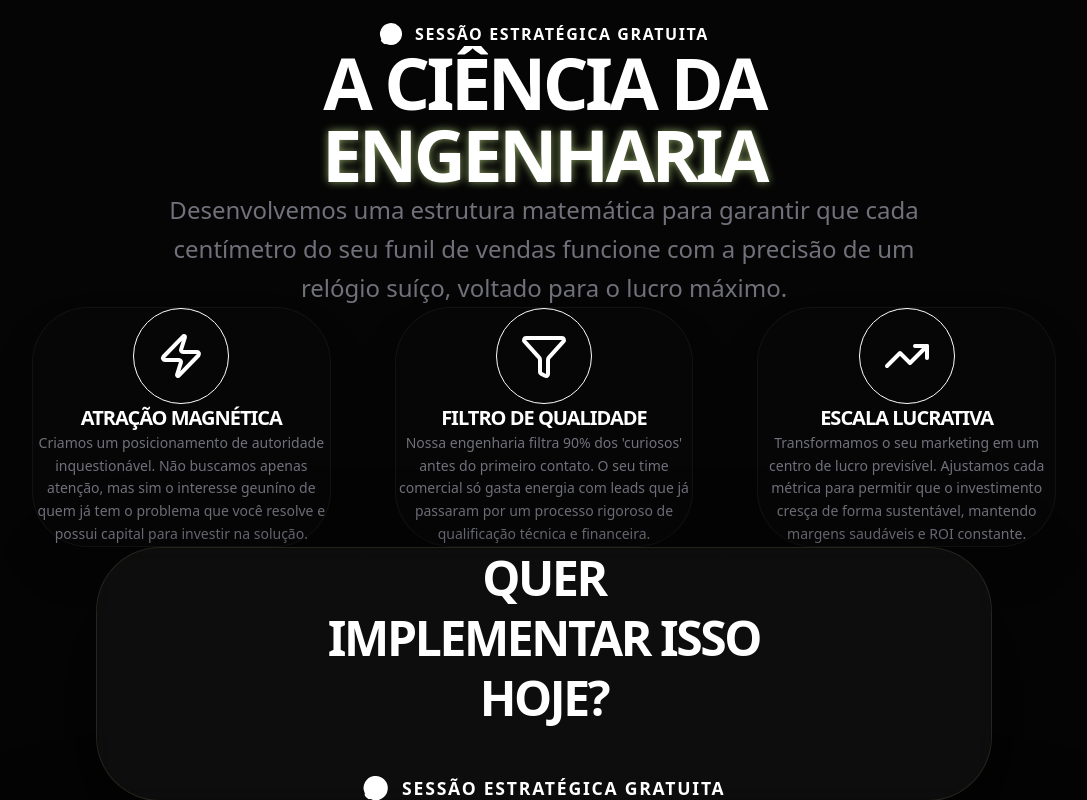
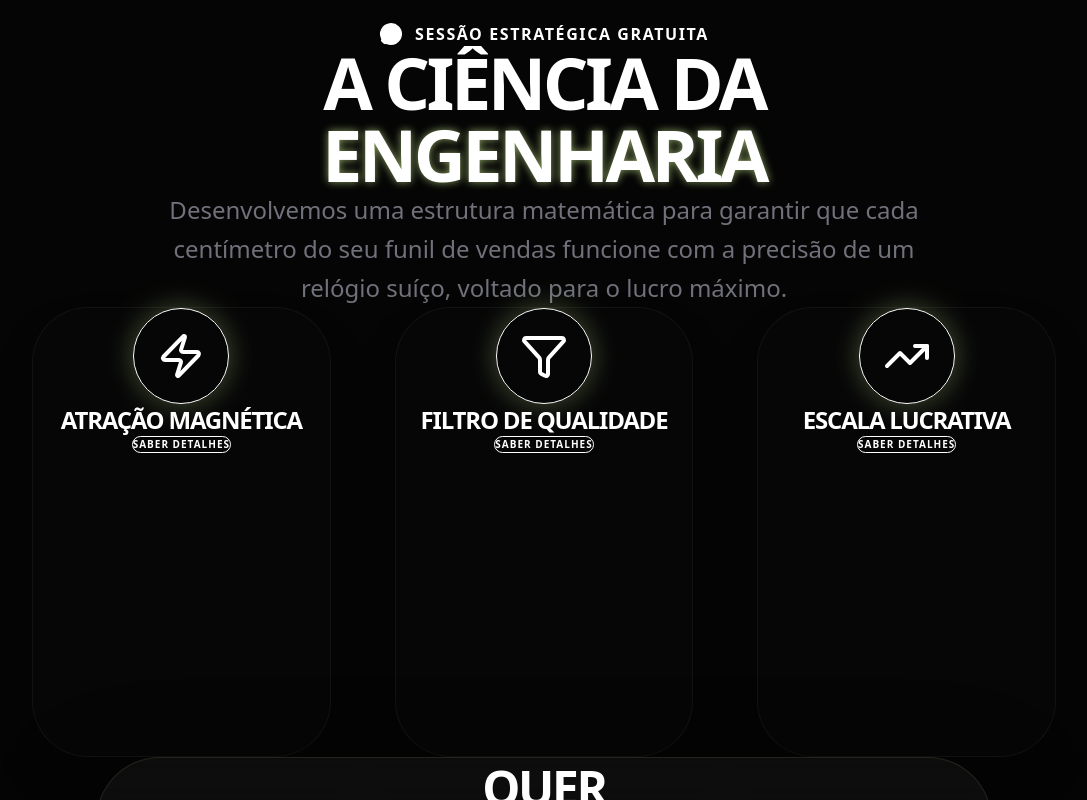
Before and after one commit to Banchoy/engenharia-de-receita, a Next.js app: page / in a window 1280 px wide. Shown: the part 2000-2800 px from the top of the page, without its empty margins (96-1183 px from the left). Built offline with nearby package versions, Linux system fonts and the light colour scheme; no server answers.

Commit message:
Refactor: Add color to images and implement interactive buttons in Pillars cards

```diff
--- a/src/components/CaseStudy.tsx
+++ b/src/components/CaseStudy.tsx
@@ -40,7 +40,7 @@ export default function CaseStudy() {
                     <img
                         src="/iceberg.png"
                         alt="Análise Profunda de Receita"
-                        className="absolute inset-0 w-full h-full object-cover opacity-20 grayscale brightness-75 contrast-150"
+                        className="absolute inset-0 w-full h-full object-cover opacity-60 brightness-110 contrast-125"
                     />
                     <div className="absolute inset-0 bg-gradient-to-t md:bg-gradient-to-r from-background via-transparent to-transparent pointer-events-none" />
 
--- a/src/components/Hero.tsx
+++ b/src/components/Hero.tsx
@@ -60,7 +60,7 @@ export default function Hero() {
                     <img
                         src="/dashboard.png"
                         alt="Visualização do Lucro"
-                        className="w-full h-auto opacity-50 grayscale group-hover:opacity-100 group-hover:grayscale-0 transition-all duration-1000 scale-105 group-hover:scale-100 object-cover"
+                        className="w-full h-auto opacity-80 group-hover:opacity-100 transition-all duration-1000 scale-105 group-hover:scale-100 object-cover"
                     />
                 </div>
             </motion.div>
--- a/src/components/Pillars.tsx
+++ b/src/components/Pillars.tsx
@@ -1,6 +1,7 @@
 "use client";
 
-import { motion } from "framer-motion";
+import { useState } from "react";
+import { motion, AnimatePresence } from "framer-motion";
 import { Zap, Filter, TrendingUp } from "lucide-react";
 
 import WhatsAppButton from "./WhatsAppButton";
@@ -43,22 +44,7 @@ export default function Pillars() {
 
                 <div className="grid md:grid-cols-3 gap-16 mb-40 w-full justify-items-center">
                     {pillars.map((pillar, index) => (
-                        <motion.div
-                            key={index}
-                            initial={{ opacity: 0, y: 30 }}
-                            whileInView={{ opacity: 1, y: 0 }}
-                            viewport={{ once: true }}
-                            transition={{ delay: index * 0.1 }}
-                            className="text-center group relative p-14 rounded-[3.5rem] border border-white/5 bg-zinc-950/40 hover:border-neon/30 transition-all duration-700 shadow-2xl hover:shadow-neon/5 flex flex-col items-center"
-                        >
-                            <div className="w-24 h-24 bg-neon/5 border border-neon/10 rounded-full flex items-center justify-center mb-10 group-hover:bg-neon group-hover:text-background transition-all duration-500 shadow-neon/10">
-                                <pillar.icon className="w-12 h-12" />
-                            </div>
-                            <h3 className="text-xl font-heading font-black mb-6 text-white uppercase tracking-tighter">{pillar.title}</h3>
-                            <p className="text-zinc-500 text-sm leading-relaxed font-medium">
-                                {pillar.description}
-                            </p>
-                        </motion.div>
+                        <PillarCard key={index} pillar={pillar} index={index} />
                     ))}
                 </div>
 
@@ -73,3 +59,43 @@ export default function Pillars() {
         </section>
     );
 }
+
+function PillarCard({ pillar, index }: { pillar: any; index: number }) {
+    const [isOpen, setIsOpen] = useState(false);
+    return (
+        <motion.div
+            initial={{ opacity: 0, y: 30 }}
+            whileInView={{ opacity: 1, y: 0 }}
+            viewport={{ once: true }}
+            transition={{ delay: index * 0.1 }}
+            className="text-center group relative p-14 rounded-[3.5rem] border border-white/5 bg-zinc-950/40 hover:border-neon/30 transition-all duration-700 shadow-2xl hover:shadow-neon/10 flex flex-col items-center min-h-[450px] w-full"
+        >
+            <div className="w-24 h-24 bg-neon/10 border border-neon/30 rounded-full flex items-center justify-center mb-10 group-hover:bg-neon group-hover:text-background transition-all duration-500 shadow-[0_0_30px_rgba(222,255,154,0.3)]">
+                <pillar.icon className="w-12 h-12" />
+            </div>
+            <h3 className="text-2xl font-heading font-black mb-6 text-white uppercase tracking-tighter">{pillar.title}</h3>
+
+            <button
+                onClick={() => setIsOpen(!isOpen)}
+                className="mb-6 px-6 py-2 rounded-full border border-neon/30 text-neon text-[10px] font-black tracking-widest uppercase hover:bg-neon/10 transition-colors"
+            >
+                {isOpen ? "Fechar" : "Saber Detalhes"}
+            </button>
+
+            <AnimatePresence>
+                {isOpen && (
+                    <motion.div
+                        initial={{ height: 0, opacity: 0 }}
+                        animate={{ height: "auto", opacity: 1 }}
+                        exit={{ height: 0, opacity: 0 }}
+                        className="overflow-hidden"
+                    >
+                        <p className="text-zinc-400 text-sm leading-relaxed font-medium pt-4 border-t border-neon/10">
+                            {pillar.description}
+                        </p>
+                    </motion.div>
+                )}
+            </AnimatePresence>
+        </motion.div>
+    );
+}
```
